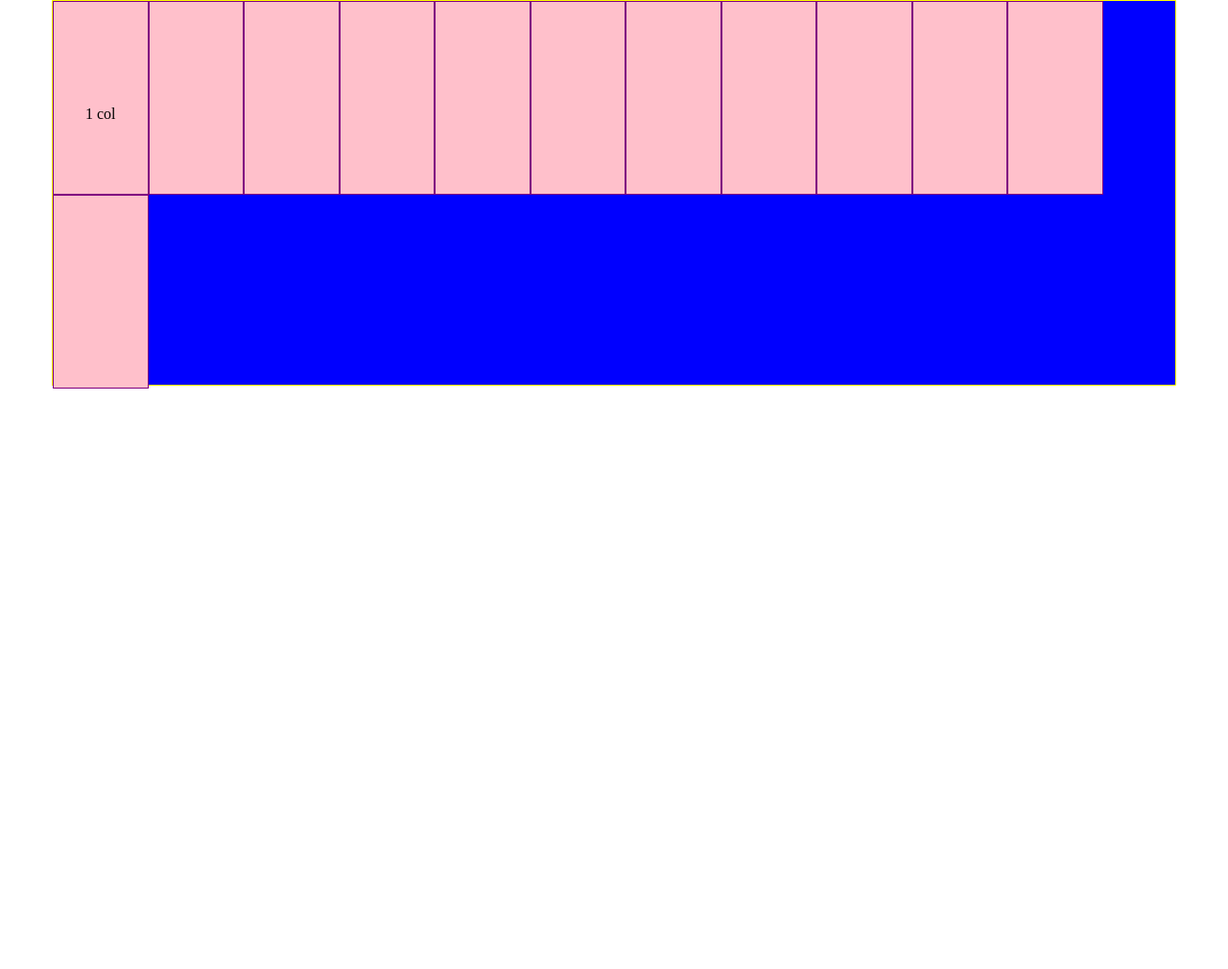
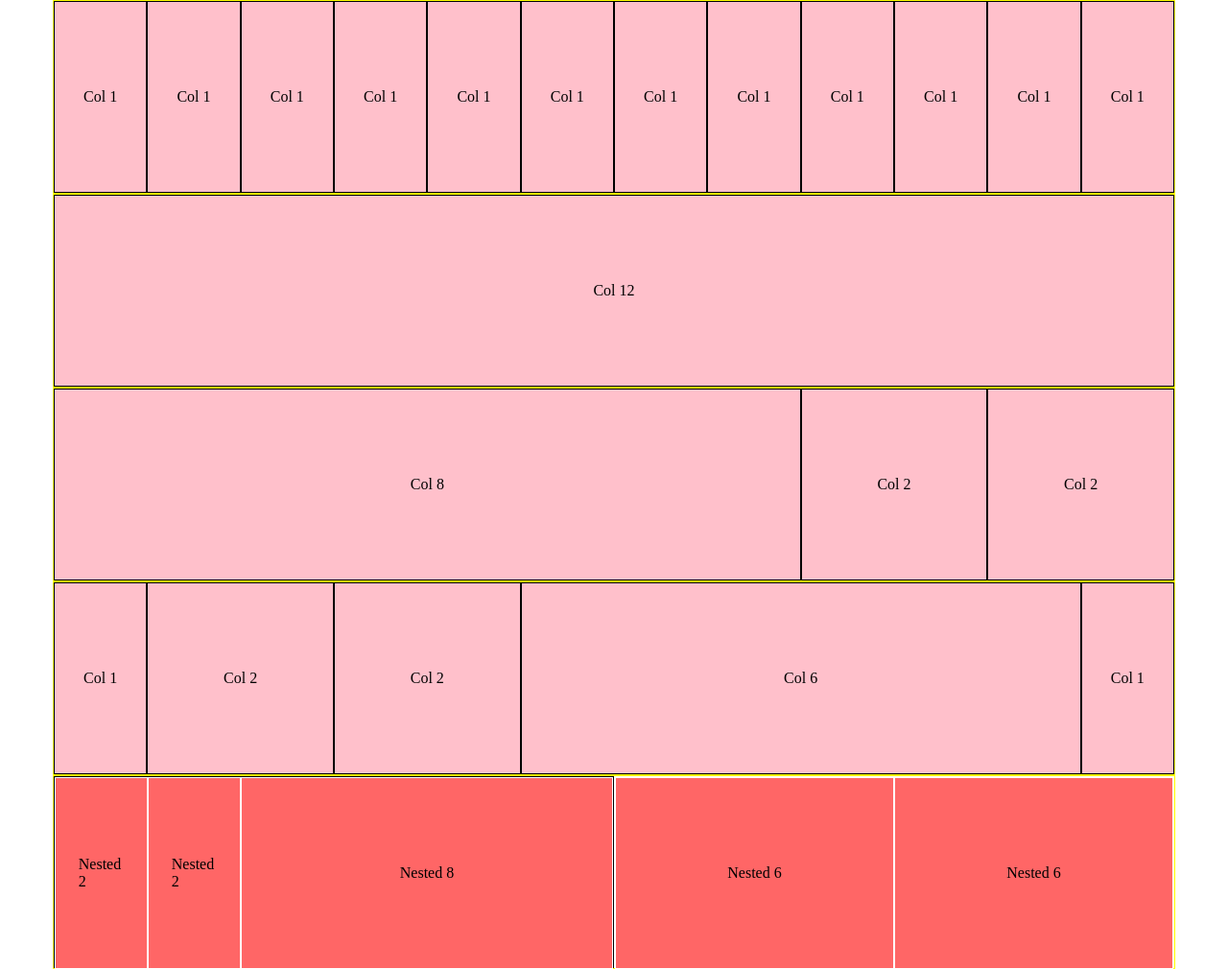
Before and after one commit to Al-1117/html-css-12bool, a plain HTML site: page index.html in a window 1280 px wide. Shown: the whole page at 96% size. Before the commit the page ends 800 px from the top, so only its background shows below. Drawn offline with Linux system fonts and the light colour scheme.

Commit message:
completato

```diff
--- a/css/12bool.css
+++ b/css/12bool.css
@@ -1,5 +1,5 @@
 /* Reset */
-body {
+* {
   margin: 0;
   padding: 0;
   box-sizing: border-box;
@@ -8,34 +8,24 @@ body {
 
 /* Container */
 .container {
-  max-width: 1170px;
+  width: 1170px;
   margin: 0 auto;
-  height: 400px;
 }
+
+
+
 /* End of Container */
 
 /* Debug */
-.debug .container {
+.container {
   background-color: blue;
   border: 1px solid yellow;
 }
 
-.debug
-  .col-1,
-  .col-3,
-  .col-4,
-  .col-5,
-  .col-6,
-  .col-7,
-  .col-8,
-  .col-9,
-  .col-10,
-  .col-11,
-  .col-12{
+.debug [class*="col-"]{
   background-color: pink;
-  border: 1px solid purple;
+  border: 1px solid black;
   height: 200px;
-
 }
 
 /* End of Debug */
@@ -57,7 +47,7 @@ body {
 
 /* Cols */
 .col-1 {
-  width: calc(100% / 12 *1);
+  width: calc(100% / 12 * 1);
 }
 
 .col-2 {
@@ -93,7 +83,6 @@ body {
 .col-11 {
   width: calc(100% / 12 *11);
 }
-
 .col-12 {
   width: 100%;
 }
--- a/css/style.css
+++ b/css/style.css
@@ -1,7 +1,16 @@
 
+[class*="col-"] {
+  position: relative;
+}
 
+p {
+  position: absolute;
+  top: 50%;
+  left: 50%;
+  transform: translate(-50%, -50%);
+}
 
-.container .text{
-  text-align: center;
-  line-height: 202px;
+.debug .nested {
+  border: 1px solid white;
+  background-color: #ff6666;
 }
--- a/index.html
+++ b/index.html
@@ -8,36 +8,114 @@
   </head>
   <meta name="viewport" content="width=device-width, initial-scale=1.0">
 
-  <body class= debug>
+  <body class="debug">
     <div class="container">
-      <div class="col-1 text">
-        <p>1 col</p>
+      <!-- First Row -->
+      <div class="col-1">
+        <p>Col 1</p>
       </div>
       <div class="col-1">
+        <p>Col 1</p>
       </div>
       <div class="col-1">
+        <p>Col 1</p>
       </div>
       <div class="col-1">
+        <p>Col 1</p>
       </div>
       <div class="col-1">
+        <p>Col 1</p>
       </div>
       <div class="col-1">
+        <p>Col 1</p>
       </div>
       <div class="col-1">
+        <p>Col 1</p>
       </div>
       <div class="col-1">
+        <p>Col 1</p>
       </div>
       <div class="col-1">
+        <p>Col 1</p>
       </div>
       <div class="col-1">
+        <p>Col 1</p>
       </div>
       <div class="col-1">
+        <p>Col 1</p>
       </div>
       <div class="col-1">
+        <p>Col 1</p>
+      </div>
+    </div>
+    <!-- End of First Row -->
+
+    <!-- Second Row -->
+    <div class="container">
+      <div class="col-12">
+        <p>Col 12</p>
+      </div>
+    </div>
+    <!-- End of third Row -->
+    <div class="container">
+      <div class="col-8">
+        <p>Col 8</p>
+      </div>
+      <div class="col-2">
+        <p>Col 2</p>
+      </div>
+      <div class="col-2">
+        <p>Col 2</p>
+      </div>
+    </div>
+    <!-- End of third Row -->
+
+    <!-- Fourth Row -->
+    <div class="container">
+      <div class="col-1">
+        <p>Col 1</p>
+      </div>
+      <div class="col-2">
+        <p>Col 2</p>
+      </div>
+      <div class="col-2">
+        <p>Col 2</p>
+      </div>
+      <div class="col-6">
+        <p>Col 6</p>
+      </div>
+      <div class="col-1">
+        <p>Col 1</p>
+      </div>
+    </div>
+    <!-- End of Fourth Row -->
+
+    <!-- Fifth Row -->
+    <div class="container">
+      <div class="col-6">
+        <div class="col-2 nested">
+          <p>Nested 2</p>
+        </div>
+        <div class="col-2 nested">
+          <p>Nested 2</p>
+        </div>
+        <div class="col-8 nested">
+          <p>Nested 8</p>
+        </div>
       </div>
 
+      <div class="col-6 nested">
+        <div class="col-6 nested">
+          <p>Nested 6</p>
+        </div>
+        <div class="col-6 nested">
+          <p>Nested 6</p>
+        </div>
+      </div>
+    </div>
+    <!-- End of Fifth Row -->
 
-    </div>
+
 
   </body>
 </html>
```
